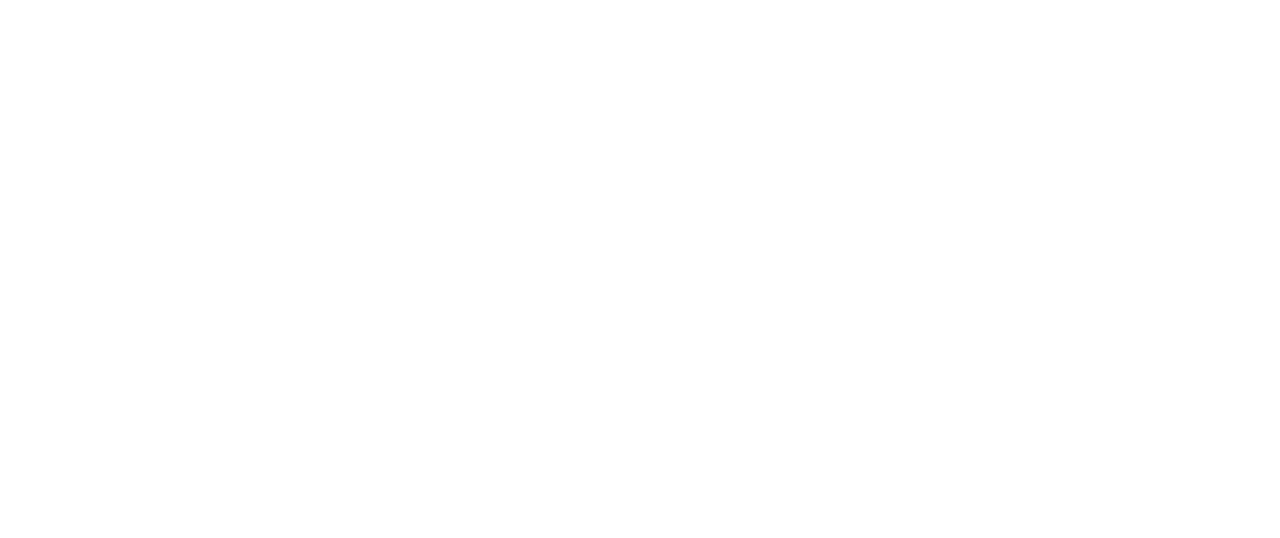
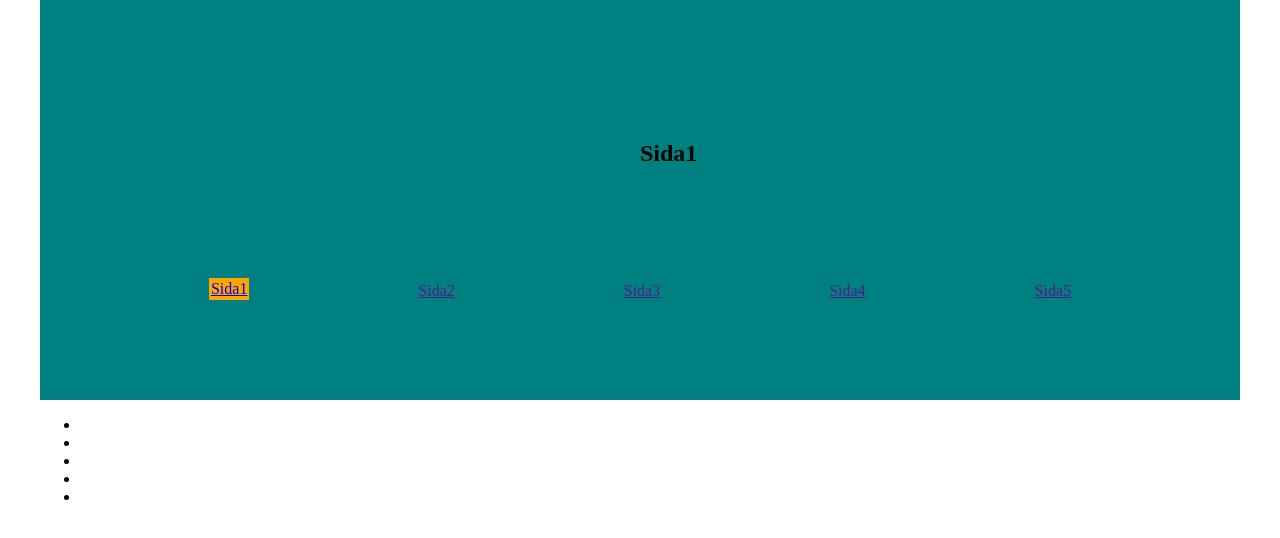
Before and after one commit to StarchildTwo/mandatory-htmlcss1, a plain HTML site: page index.html in a window 1280 px wide. Drawn offline with Linux system fonts and the light colour scheme.

Commit message:
updated html and CSS

```diff
--- a/index.html
+++ b/index.html
@@ -9,8 +9,37 @@
 </head>
 
 <body>
-    <header></header>
+    <section class="base">
+        <header class="header">
+            <div>
+                <h1 class="topic">
+                    Sida1
+                </h1>
+            </div>
+            <div class="hlinks">
+                <a class="hlinksch1" href="./index.html">Sida1</a>
+                <a class="hlinksch" href="">Sida2</a>
+                <a class="hlinksch" href="">Sida3</a>
+                <a class="hlinksch" href="">Sida4</a>
+                <a class="hlinksch" href="">Sida5</a>
+            </div>
+        </header>
+        <section>
 
+        </section>
+
+        <footer class="footer">
+            <div>
+                <ul>
+                    <li></li>
+                    <li></li>
+                    <li></li>
+                    <li></li>
+                    <li></li>
+                </ul>
+            </div>
+        </footer>
+    </section>
 </body>
 
 </html>
--- a/style.css
+++ b/style.css
@@ -0,0 +1,46 @@
+* {
+    box-sizing: border-box;
+}
+
+body {
+    margin: 0px;
+}
+
+.base {
+    max-width: 1200px;
+    margin: auto;
+}
+
+.topic {
+    text-align: center;
+    position: absolute;
+    top: 120px;
+    left: 600px;
+}
+
+.hlinksch1 {
+    background-color: orange;
+    border: 2px solid orange;
+}
+
+.hlinks {
+    height: 300px;
+    display: flex;
+    justify-content: center;
+    justify-content: space-evenly;
+    align-items: flex-end;
+    /* text-align: center; */
+    margin: auto;
+
+}
+
+/* .hlinksch {
+    align-items: flex-end;
+} */
+
+
+.header {
+    background-color: teal;
+    height: 400px;
+    position: relative;
+}
```
